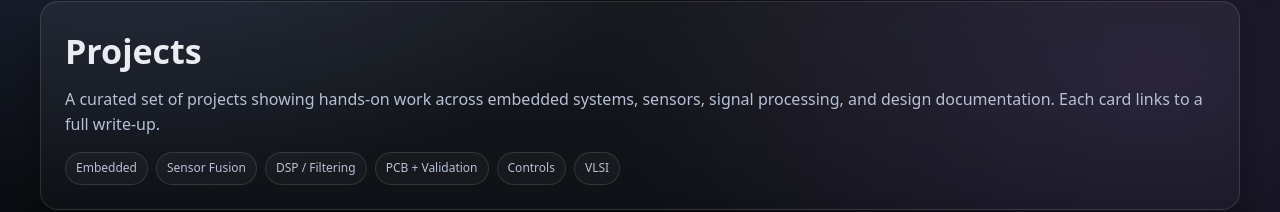
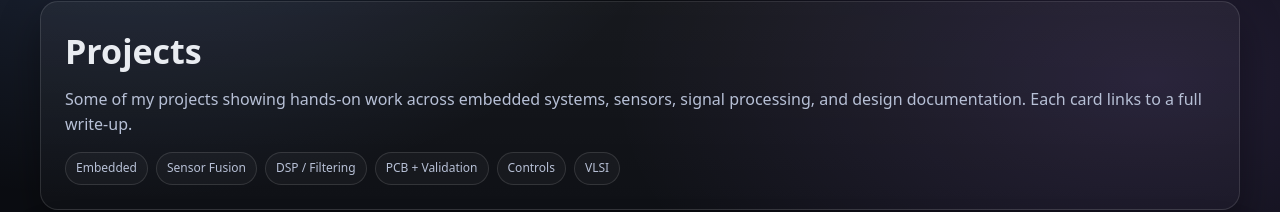
Before and after one commit to SloanLR/Portfolio, a plain HTML site: page projects/home.html in a window 1280 px wide. Shown: the part 131-343 px from the top of the page. Drawn offline with Linux system fonts and the light colour scheme.

Commit message:
Update home.html
changed some wording

```diff
--- a/projects/home.html
+++ b/projects/home.html
@@ -51,7 +51,7 @@
   <div class="card">
     <h1 class="h1">Projects</h1>
     <p class="muted">
-      A curated set of projects showing hands-on work across embedded systems, sensors,
+      Some of my projects showing hands-on work across embedded systems, sensors,
       signal processing, and design documentation. Each card links to a full write-up.
     </p>
 
```
